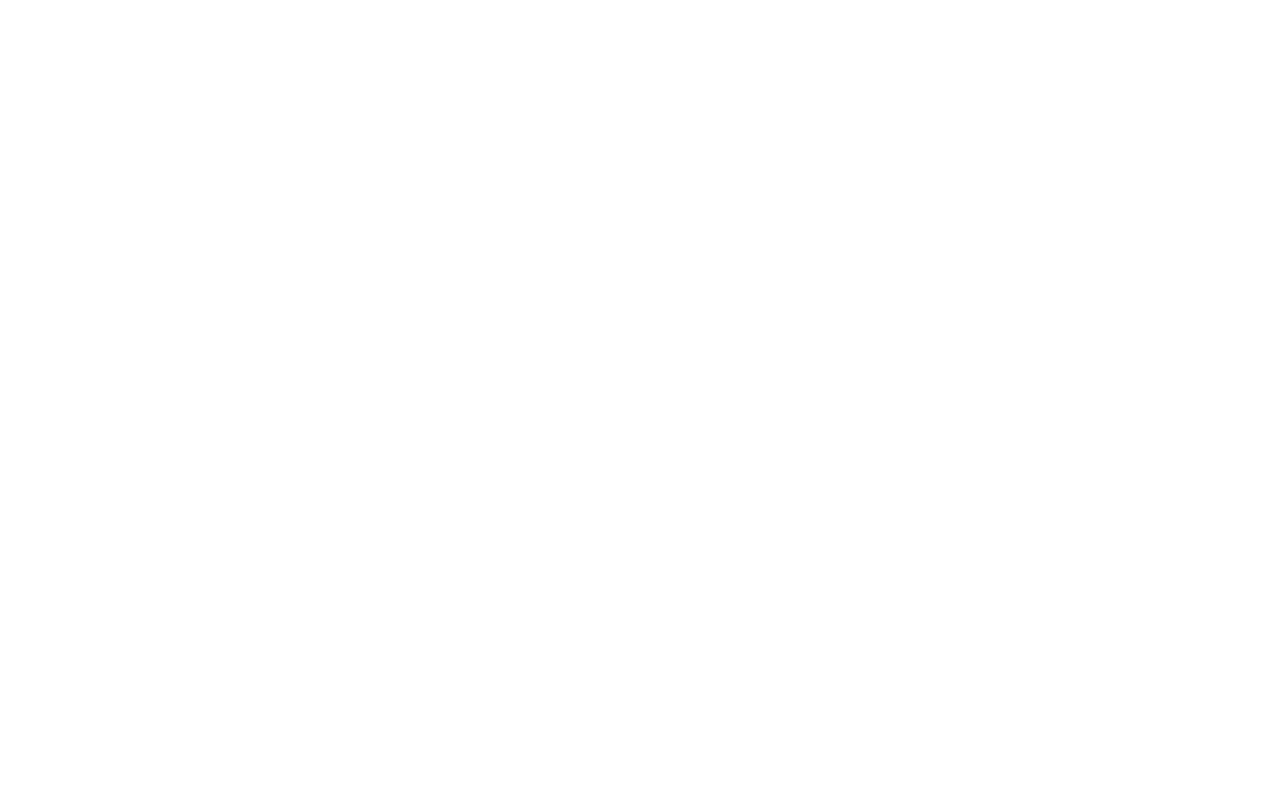
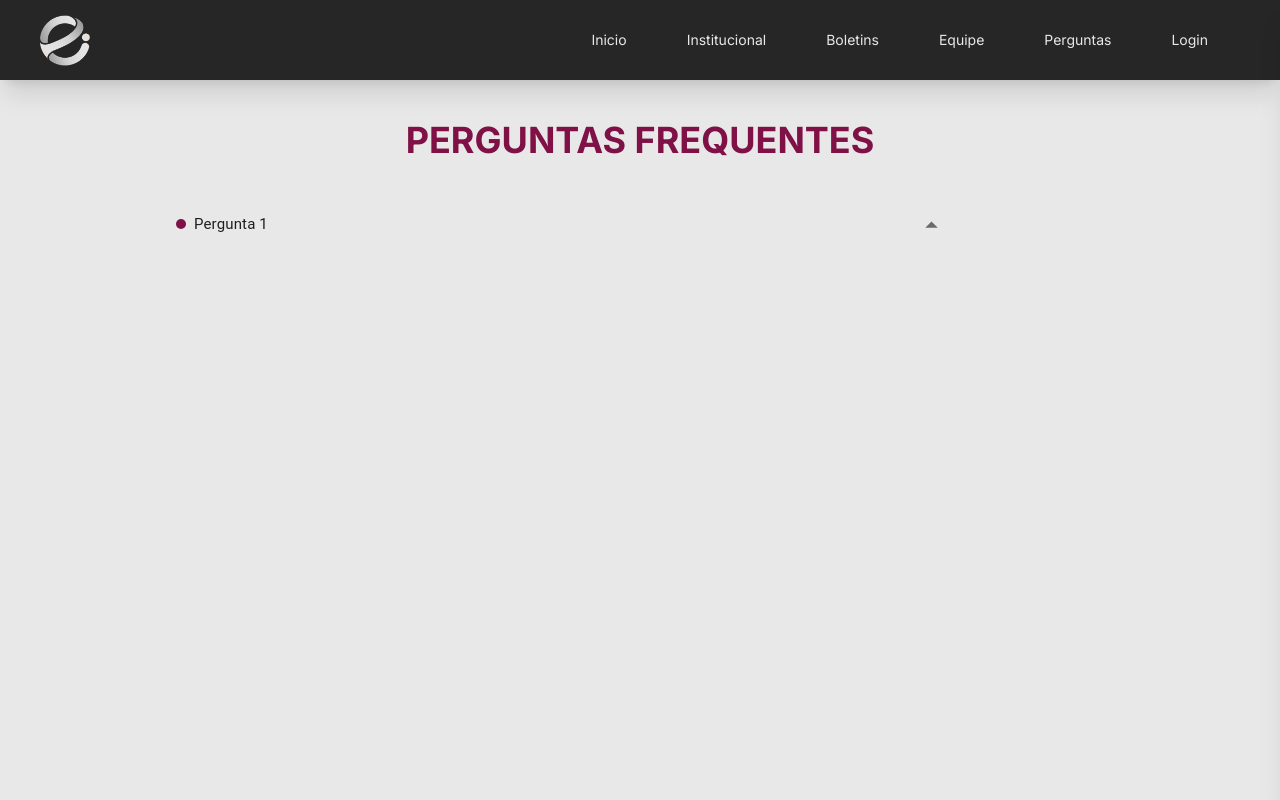
Before and after one commit to AugustoAlmondes/IEP-UFPI, a React (Vite) app: page /quests in a window 1280 px wide. Before the commit this address had no page. Shown: the top 800 px of the page. Built offline with nearby package versions, Linux system fonts and the light colour scheme.

Commit message:
feat: Created a new Quests component with an accordion for frequently asked questions

```diff
--- a/package.json
+++ b/package.json
@@ -10,6 +10,9 @@
     "preview": "vite preview"
   },
   "dependencies": {
+    "@emotion/react": "^11.14.0",
+    "@emotion/styled": "^11.14.1",
+    "@mui/material": "^7.3.7",
     "@tailwindcss/vite": "^4.1.17",
     "react": "^19.2.0",
     "react-dom": "^19.2.0",
@@ -25,6 +28,7 @@
     "@types/react": "^19.2.5",
     "@types/react-dom": "^19.2.3",
     "@vitejs/plugin-react": "^5.1.1",
+    "baseline-browser-mapping": "^2.9.19",
     "eslint": "^9.39.1",
     "eslint-plugin-react-hooks": "^7.0.1",
     "eslint-plugin-react-refresh": "^0.4.24",
--- a/src/constants/navitems.ts
+++ b/src/constants/navitems.ts
@@ -5,6 +5,6 @@ export const navItems:NavItem[] = [
     { label: 'Institucional', href: '/institutional' },
     { label: 'Boletins', href: '/boletins' },
     { label: 'Equipe', href: '/equipe' },
-    { label: 'Perguntas', href: '/perguntas' },
+    { label: 'Perguntas', href: '/quests' },
     { label: 'Login', href: '/login' },
 ]
--- a/src/main.tsx
+++ b/src/main.tsx
@@ -14,6 +14,7 @@ import { ToastContainer } from 'react-toastify'
 import Login from './pages/Login'
 import FormNewsletter from './pages/FormNewsletter'
 import Settings from './pages/Settings'
+import Quests from './pages/Quests'
 
 createRoot(document.getElementById('root')!).render(
   <StrictMode>
@@ -39,6 +40,7 @@ createRoot(document.getElementById('root')!).render(
           <Route path="/equipe" element={<Equipe />} />
           <Route path="/form-newsletter" element={<FormNewsletter />} />
           <Route path="/settings" element={<Settings />} />
+          <Route path="/quests" element={<Quests />} />
         </Route>
         <Route path="/login" element={<Login />} />
       </Routes>
--- /dev/null
+++ b/src/pages/Quests.tsx
@@ -0,0 +1,54 @@
+import { Box } from '@mui/material';
+import Accordion from '@mui/material/Accordion';
+import AccordionDetails from '@mui/material/AccordionDetails';
+import AccordionSummary from '@mui/material/AccordionSummary';
+import Typography from '@mui/material/Typography';
+import { FaCircle } from 'react-icons/fa6';
+import { IoMdArrowDropup } from 'react-icons/io';
+
+export default function Quests() {
+    return (
+        <>
+            <section className="bg-white min-h-screen pb-40 pt-30">
+                <h2 className="text-3xl sm:text-4xl text-darkpink font-bold text-center mb-10">
+                    PERGUNTAS FREQUENTES
+                </h2>
+
+                <div className='mt-10 px-40'>
+                    <Accordion sx={{
+                        backgroundColor: 'transparent',
+                        border: 'none',
+                        boxShadow: 'none',
+                        maxWidth: '800px'
+                        }}>
+                        <AccordionSummary
+                            expandIcon={<IoMdArrowDropup size={25} />}
+                            aria-controls="panel1-content"
+                            id="panel1-header"
+                        >
+                            <Box
+                                className="flex items-center gap-2">
+                                <FaCircle
+                                    size={10}
+                                    color="#7F1146"
+                                />
+                                <Typography
+                                component="h2"
+                                sx={{
+                                    fontSize:"15px"
+                                }}
+                                >Pergunta 1</Typography>
+                            </Box>
+                        </AccordionSummary>
+                        <AccordionDetails>
+                            <Typography>
+                                Lorem ipsum dolor sit amet, consectetur adipiscing elit. Suspendisse
+                                malesuada lacus ex, sit amet blandit leo lobortis eget.
+                            </Typography>
+                        </AccordionDetails>
+                    </Accordion>
+                </div>
+            </section>
+        </>
+    );
+}
```
Also changed, not shown: 1 other file (tests, documents, lock files or other folders).
